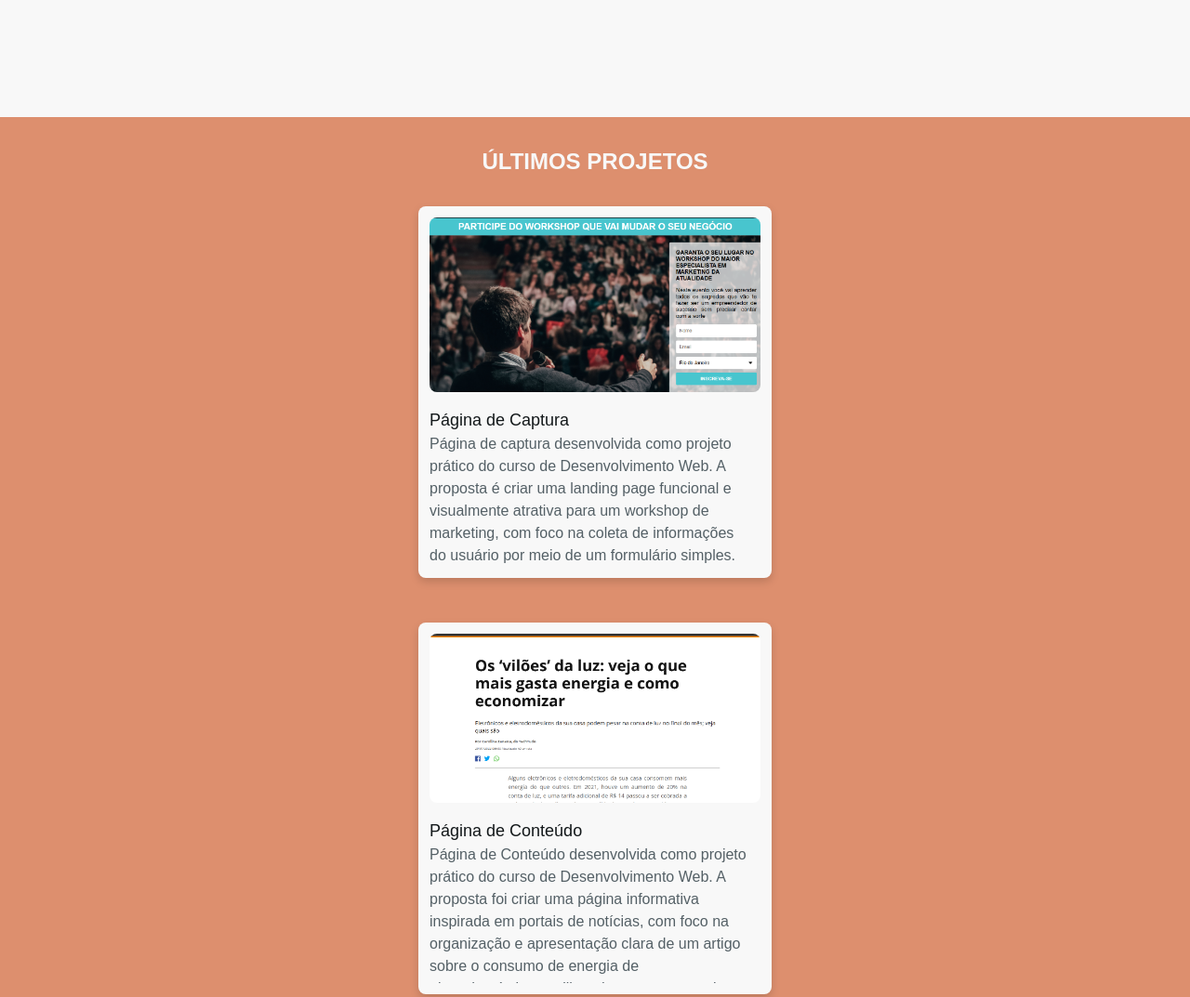
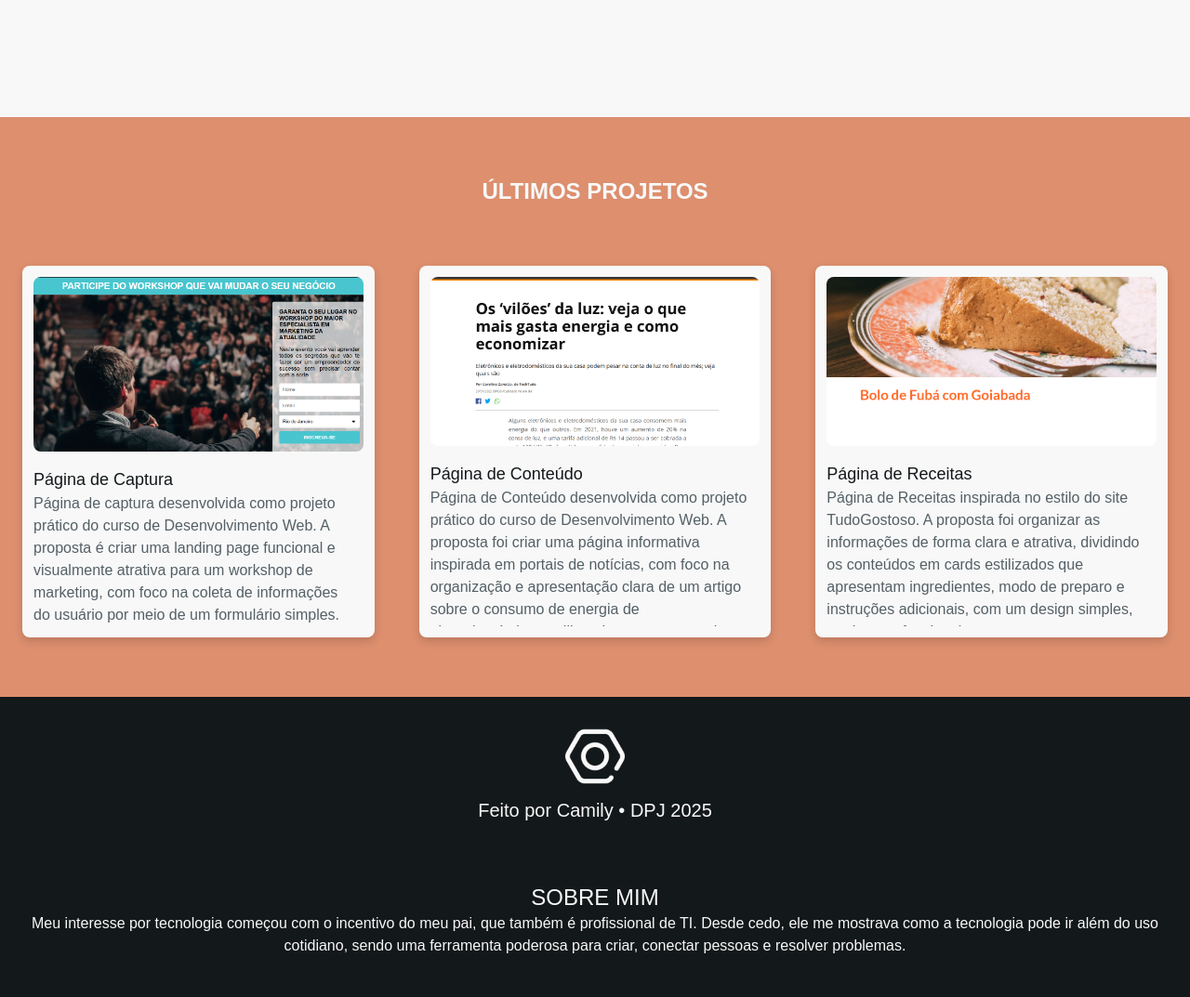
Before and after one commit to cavicf/PortfolioCapacitacao2, a website: page Portfolio/src/index.html in a window 1280 px wide. Shown: the part 880-1953 px from the top of the page at 93% size. Drawn offline with Linux system fonts and the light colour scheme.

Commit message:
feat:projects_responsiveness

```diff
--- a/Portfolio/src/index.html
+++ b/Portfolio/src/index.html
@@ -51,9 +51,9 @@
         </div>
     </section>
 
-    <section id="projetos" class="flex flex-col items-center gap-8 bg-main px-6 py-8 text-black">
+    <section id="projetos" class="flex flex-col items-center gap-8 lg:gap-16 bg-main px-6 py-8 lg:py-16 text-black">
         <h2 class="text-white font-extrabold text-2xl">ÚLTIMOS PROJETOS</h2>
-        <div class="grid grid-flow-row grid-cols-1 gap-12">
+        <div class="grid grid-flow-row grid-cols-1 lg:grid-cols-3 gap-12">
             <div class="flex flex-col bg-white max-w-[380px] h-[400px] drop-shadow-lg rounded-lg p-3 gap-4">
                 <div class="rounded-lg overflow-hidden"><img src="./img/pagina de captura.png" alt="print da página de captura" class="w-full aspect-[16/9] object-cover"></div>
                 <div>
```
Also changed, not shown: Portfolio/src/output.css.
